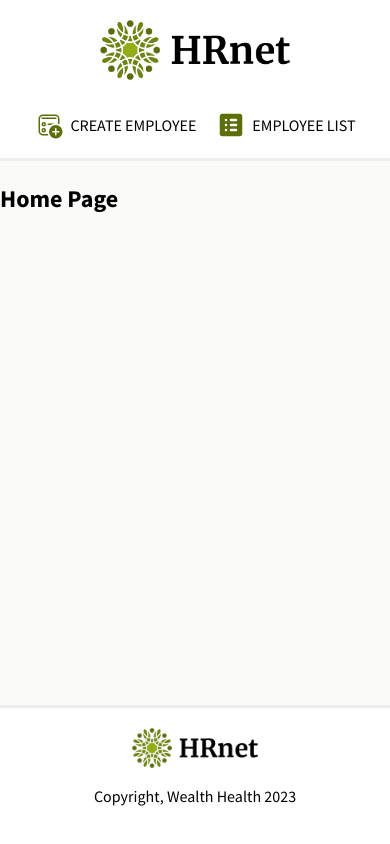
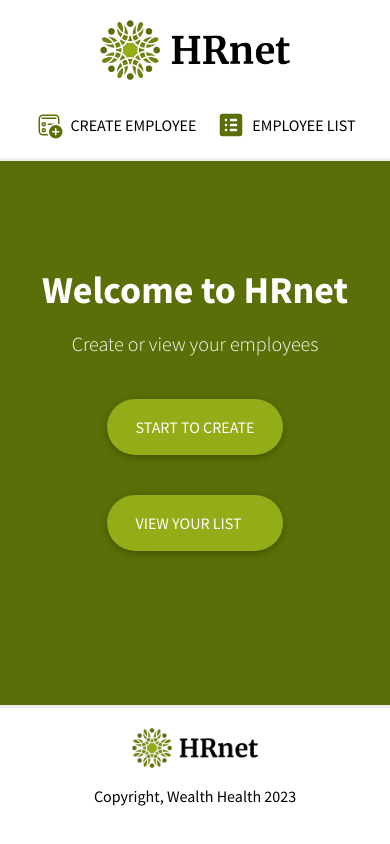
Before and after one commit to fabiendevfront/hrnet, a React (Create React App) app: page / in a window 390 px wide. Built offline with nearby package versions, Linux system fonts and the light colour scheme.

Commit message:
Create Homepage, design & responsive, create LinkButton component

```diff
--- /dev/null
+++ b/src/components/LinkButton.jsx
@@ -0,0 +1,24 @@
+import PropTypes from "prop-types";
+
+/**
+ * Component displaying button.
+ * @component
+ * @param {Object} props - Component's props
+ * @param {string} props.btnLink - The link of the button
+ * @param {string} props.btnStyle - The className of the button
+ * @param {string} props.label - The label of the button
+ * @returns {JSX.Element}
+ */
+const LinkButton = ({ btnLink, btnStyle, label }) => {
+    return (
+        <a href={btnLink} className={btnStyle}>{label}</a>
+    );
+};
+
+LinkButton.propTypes = {
+    btnLink: PropTypes.string.isRequired,
+    btnStyle: PropTypes.string.isRequired,
+    label: PropTypes.string.isRequired,
+};
+
+export default LinkButton;
--- a/src/layout/Layout.jsx
+++ b/src/layout/Layout.jsx
@@ -1,5 +1,6 @@
 import Header from "./Header";
 import Footer from "./Footer";
+import { useLocation } from "react-router-dom";
 import PropTypes from "prop-types";
 
 /**
@@ -10,10 +11,11 @@ import PropTypes from "prop-types";
  * @returns {JSX.Element}
  */
 const Layout = ({ children }) => {
+    const location = useLocation();
     return (
         <>
             <Header />
-            <main className="main">{children}</main>
+            <main className={location.pathname === "/" ? "main main--home" : "main"}>{children}</main>
             <Footer />
         </>
     );
--- a/src/pages/Home.jsx
+++ b/src/pages/Home.jsx
@@ -1,7 +1,16 @@
+import LinkButton from "../components/LinkButton";
+
 const Home = () => {
     return (
         <div className="home">
-            <h2>Home Page</h2>
+            <div className="home__cta">
+                <h2 className="home__title">Welcome to HRnet</h2>
+                <p className="home__subtitle">Create or view your employees</p>
+                <div className="home__btn">
+                    <LinkButton btnLink="/create-employee" btnStyle="btn" label="Start to create" />
+                    <LinkButton btnLink="/employee-list" btnStyle="btn" label="View your list" />
+                </div>
+            </div>
         </div>
     );
 };
--- a/src/styles/abstracts/_variables.scss
+++ b/src/styles/abstracts/_variables.scss
@@ -14,6 +14,8 @@ $bg-grey: #FAFBF9;
 $nav-active: #babbb8;
 $white: #ffffff;
 $black: #000000;
+$wrapper-xl: 30px 5% 30px 5%;
+$wrapper-layout: 20px 5% 20px 5%;
 
 
 /***************/
--- a/src/styles/base/_default.scss
+++ b/src/styles/base/_default.scss
@@ -24,9 +24,14 @@ body {
     min-height: 100vh;
 }
 
-main {
-    background-color: variables.$bg-grey;
+.main {
     flex: 1;
+    padding: variables.$wrapper-xl;
+    background: variables.$bg-grey;
+
+    &--home {
+        background: variables.$secondary-color;
+    }
 }
 
 html {
--- a/src/styles/components/_index.scss
+++ b/src/styles/components/_index.scss
@@ -1,3 +1,4 @@
 /*****************/
 /* FILES EXPORT */
 /****************/
+@forward "linkButton";
--- /dev/null
+++ b/src/styles/components/_linkButton.scss
@@ -0,0 +1,32 @@
+@use '../abstracts/variables';
+@use '../abstracts/mixins';
+
+/*******************************/
+/* LINK BUTTON COMPONENT STYLE */
+/******************************/
+
+.btn {
+    @include mixins.font-size(20px);
+    background-color: variables.$primary-color;
+    color: variables.$white;
+    padding: 20px 35px;
+    border-radius: 30px;
+    box-shadow: 0 2px 5px 0 rgb(0 0 0 / 16%), 0 2px 10px 0 rgb(0 0 0 / 12%);
+    cursor: pointer;
+    text-transform: uppercase;
+    transition: background-color .4s ease-in-out;
+
+    @include mixins.medium-break {
+        @include mixins.font-size(18px);
+        padding: 18px 32px;
+    }
+
+    @include mixins.small-break {
+        @include mixins.font-size(16px);
+        padding: 16px 28px;
+    }
+
+    &:hover {
+        background-color: #748813;
+    }
+}
--- a/src/styles/layout/_footer.scss
+++ b/src/styles/layout/_footer.scss
@@ -7,7 +7,7 @@
 
 .footer {
     width: 100%;
-    padding: 20px 5% 20px 5%;
+    padding: variables.$wrapper-layout;
     display: flex;
     flex-direction: column;
     align-items: center;
--- a/src/styles/layout/_header.scss
+++ b/src/styles/layout/_header.scss
@@ -7,7 +7,7 @@
 
 .header {
     width: 100%;
-    padding: 30px 5% 30px 5%;
+    padding: variables.$wrapper-layout;
     display: flex;
     flex-wrap: wrap;
     justify-content: space-between;
--- a/src/styles/pages/_home.scss
+++ b/src/styles/pages/_home.scss
@@ -4,3 +4,60 @@
 /*******************/
 /* HOMEPAGE STYLE */
 /******************/
+
+.home {
+    display: flex;
+    flex-direction: column;
+    margin-top: 130px;
+    color: variables.$white;
+
+    @include mixins.medium-break {
+        margin-top: 80px;
+    }
+
+    &__cta {
+        display: flex;
+        flex-direction: column;
+        align-items: center;
+        justify-content: center;
+    }
+
+    &__title {
+        @include mixins.font-size(64px);
+        font-weight: 700;
+        line-height: 1;
+        margin: 0;
+
+        @include mixins.medium-break {
+            @include mixins.font-size(52px);
+        }
+
+        @include mixins.small-break {
+            @include mixins.font-size(38px);
+        }
+    }
+
+    &__subtitle {
+        @include mixins.font-size(32px);
+        font-weight: 300;
+        margin: 20px 0 0 0;
+
+        @include mixins.medium-break {
+            @include mixins.font-size(28px);
+        }
+
+        @include mixins.small-break {
+            @include mixins.font-size(20px);
+        }
+    }
+
+    &__btn {
+        display: flex;
+        margin: 40px 0 0 0;
+        gap: 40px;
+
+        @include mixins.small-break {
+            flex-direction: column;
+        }
+    }
+}
```
